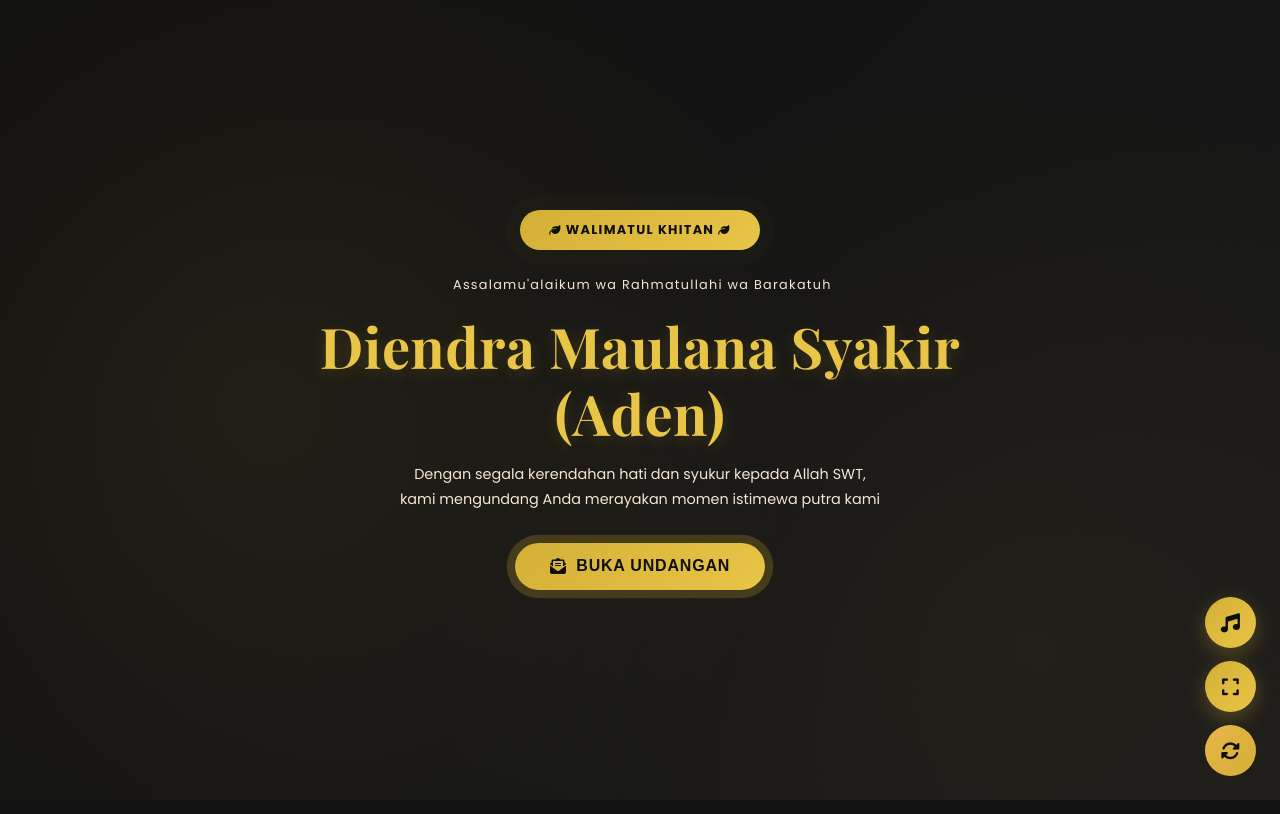
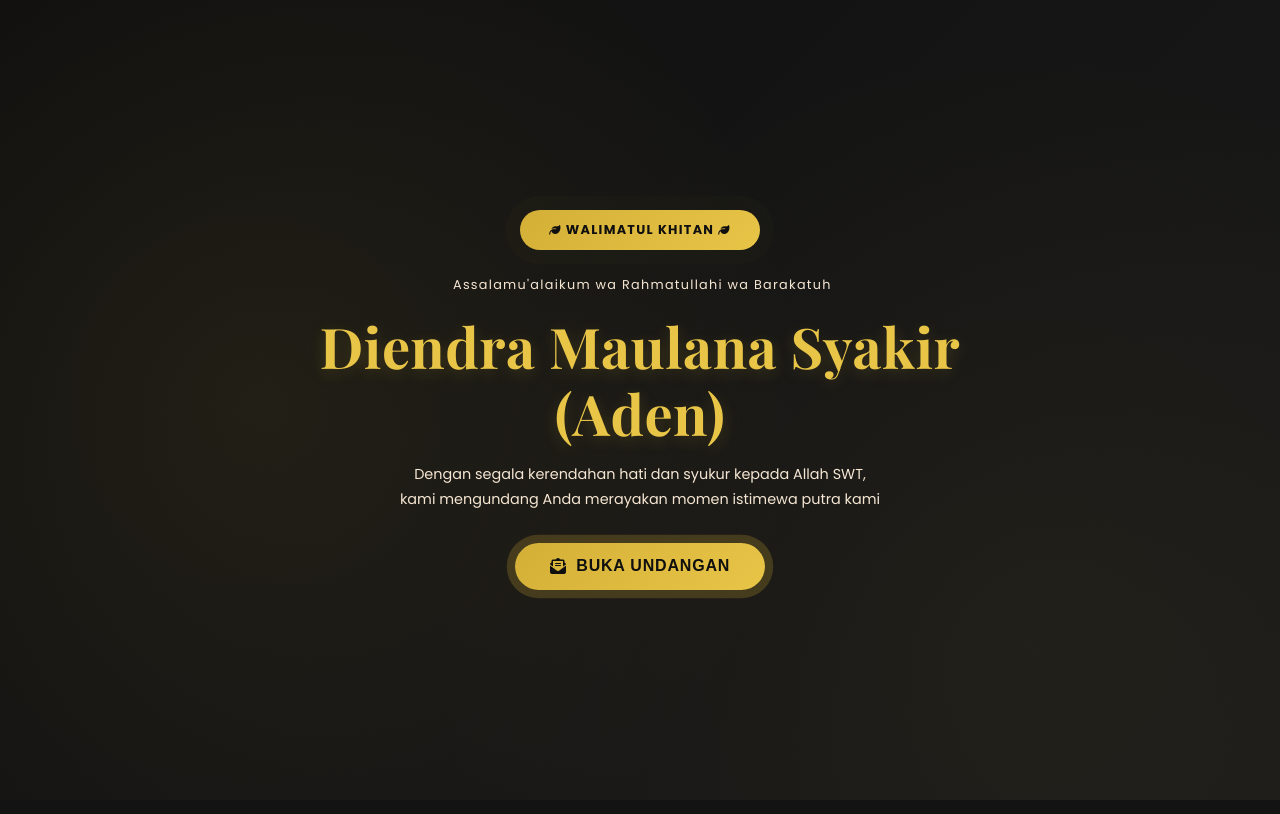
Before and after one commit to Mifyyy14/undangankhitanaden.github.io, a plain HTML site: page index.html in a window 1280 px wide. Shown: the top 814 px of the page. Drawn offline with nearby package versions, Linux system fonts and the light colour scheme; no server answers; some icons are missing.

Commit message:
Update Floating Control Index.html

```diff
--- a/index.html
+++ b/index.html
@@ -32,18 +32,13 @@
 </audio>
 
 <!-- Floating Controls -->
-<div class="floating-controls" id="controls">
-    <!-- Music Toggle Button -->
+<div class="floating-controls hidden" id="controls">
     <button class="control-btn" onclick="toggleMusic()" title="Musik" aria-label="Toggle Music">
         <i id="musicIcon" class="fas fa-music"></i>
     </button>
-
-    <!-- Fullscreen Toggle Button -->
     <button class="control-btn" onclick="toggleFullscreen()" title="Fullscreen" aria-label="Toggle Fullscreen">
         <i id="fsIcon" class="fas fa-expand"></i>
     </button>
-
-    <!-- Refresh Data Button -->
     <button class="control-btn refresh-btn" onclick="refreshGuestData()" title="Refresh Data">
         <i class="fas fa-sync-alt"></i>
     </button>
```
